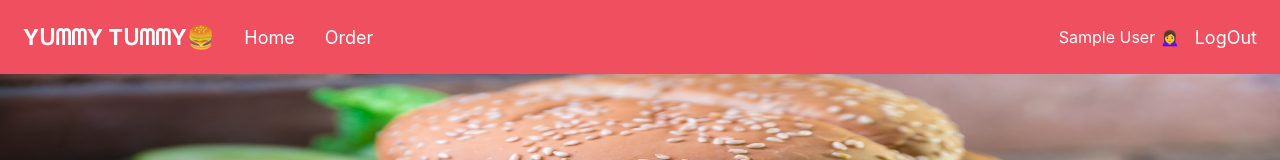
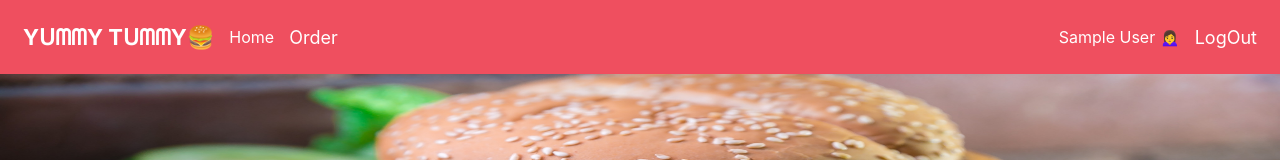
Before and after one commit to twinklems2000/all-front, a React (Create React App) app in the folder yummy-tummy-front/: page /home in a window 1280 px wide. Shown: the top 160 px of the page. Built offline with nearby package versions, Linux system fonts and the light colour scheme; no server answers; sample sign-in values are in the browser's storage.

Commit message:
Implement active link highlighting in Nav component
Add active state management to navigation component.

```diff
--- a/yummy-tummy-front/src/components/common/nav/Nav.js
+++ b/yummy-tummy-front/src/components/common/nav/Nav.js
@@ -1,10 +1,18 @@
-import React from 'react';
+import  { useEffect, useState } from 'react';
 import './nav.css';
-import { useNavigate } from 'react-router-dom';
+import { useLocation, useNavigate } from 'react-router-dom';
 import { navbarData } from '../../../constant/data';
 
 const Nav = () => {
   const navigate = useNavigate();
+  const location = useLocation();
+  const [active, setActive] = useState("")
+
+  useEffect(() => {
+    setActive(location?.pathname)
+  }, [location])
+
+
   return (
     <>
       <div className="nav">
@@ -19,7 +27,7 @@ const Nav = () => {
           {navbarData?.map((item, index) => {
             return (
               <p
-                className="navContentText"
+                className={active === item?.navigate ? "navContentTextActive" : "navContentText"}
                 onClick={() => navigate(item?.navigate)}
                 key={index}
               >
```
